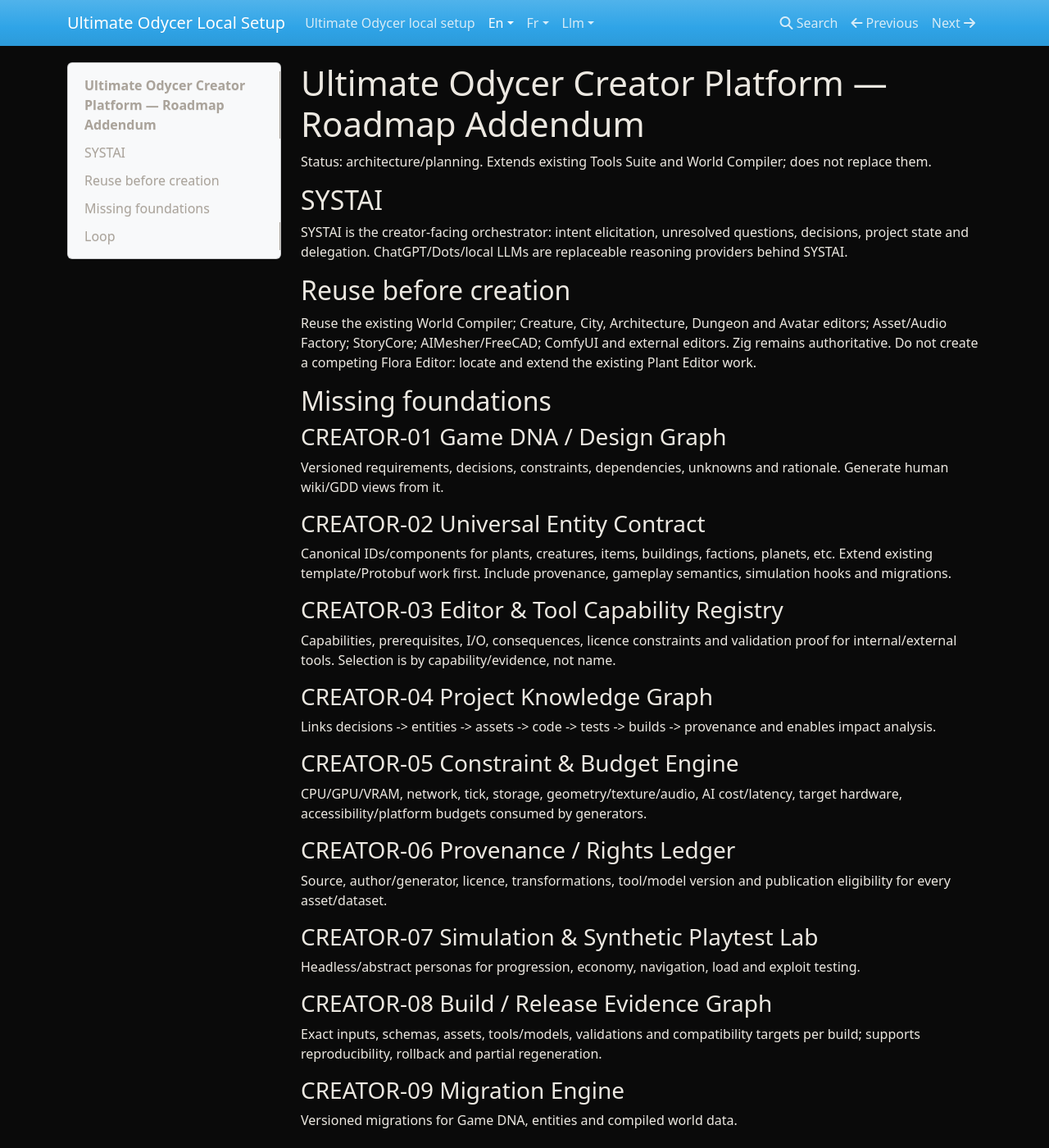
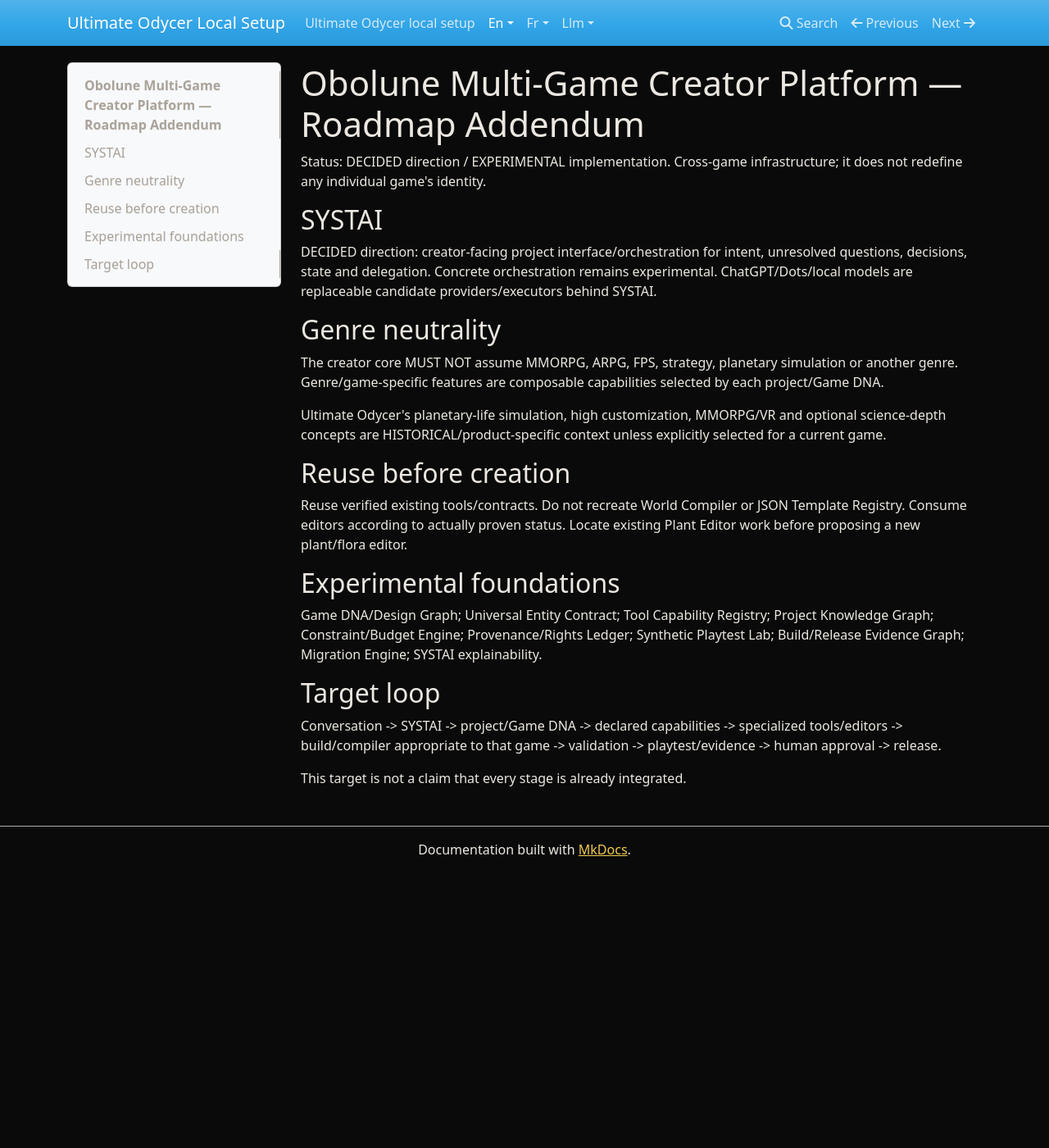
Before and after one commit to zedarvates/ultimate-odycer-docs, an MkDocs documentation site: the page built from docs/en/roadmap/creator-platform.md, in a window 1280 px wide and 1400 px high. Shown: the whole window at 82% size. Built offline with MkDocs 1.6.1, drawn with Linux system fonts in a browser that asks for light colours; some of the changed text lies outside the part shown.

Commit message:
docs: make creator platform multi-game and explicit

```diff
--- a/docs/en/roadmap/creator-platform.md
+++ b/docs/en/roadmap/creator-platform.md
@@ -1,45 +1,22 @@
-# Ultimate Odycer Creator Platform — Roadmap Addendum
+# Obolune Multi-Game Creator Platform — Roadmap Addendum
 
-Status: architecture/planning. Extends existing Tools Suite and World Compiler; does not replace them.
+Status: DECIDED direction / EXPERIMENTAL implementation. Cross-game infrastructure; it does not redefine any individual game's identity.
 
 ## SYSTAI
-SYSTAI is the creator-facing orchestrator: intent elicitation, unresolved questions, decisions, project state and delegation. ChatGPT/Dots/local LLMs are replaceable reasoning providers behind SYSTAI.
+DECIDED direction: creator-facing project interface/orchestration for intent, unresolved questions, decisions, state and delegation. Concrete orchestration remains experimental. ChatGPT/Dots/local models are replaceable candidate providers/executors behind SYSTAI.
+
+## Genre neutrality
+The creator core MUST NOT assume MMORPG, ARPG, FPS, strategy, planetary simulation or another genre. Genre/game-specific features are composable capabilities selected by each project/Game DNA.
+
+Ultimate Odycer's planetary-life simulation, high customization, MMORPG/VR and optional science-depth concepts are HISTORICAL/product-specific context unless explicitly selected for a current game.
 
 ## Reuse before creation
-Reuse the existing World Compiler; Creature, City, Architecture, Dungeon and Avatar editors; Asset/Audio Factory; StoryCore; AIMesher/FreeCAD; ComfyUI and external editors. Zig remains authoritative. Do not create a competing Flora Editor: locate and extend the existing Plant Editor work.
+Reuse verified existing tools/contracts. Do not recreate World Compiler or JSON Template Registry. Consume editors according to actually proven status. Locate existing Plant Editor work before proposing a new plant/flora editor.
 
-## Missing foundations
-### CREATOR-01 Game DNA / Design Graph
-Versioned requirements, decisions, constraints, dependencies, unknowns and rationale. Generate human wiki/GDD views from it.
+## Experimental foundations
+Game DNA/Design Graph; Universal Entity Contract; Tool Capability Registry; Project Knowledge Graph; Constraint/Budget Engine; Provenance/Rights Ledger; Synthetic Playtest Lab; Build/Release Evidence Graph; Migration Engine; SYSTAI explainability.
 
-### CREATOR-02 Universal Entity Contract
-Canonical IDs/components for plants, creatures, items, buildings, factions, planets, etc. Extend existing template/Protobuf work first. Include provenance, gameplay semantics, simulation hooks and migrations.
+## Target loop
+Conversation -> SYSTAI -> project/Game DNA -> declared capabilities -> specialized tools/editors -> build/compiler appropriate to that game -> validation -> playtest/evidence -> human approval -> release.
 
-### CREATOR-03 Editor & Tool Capability Registry
-Capabilities, prerequisites, I/O, consequences, licence constraints and validation proof for internal/external tools. Selection is by capability/evidence, not name.
-
-### CREATOR-04 Project Knowledge Graph
-Links decisions -> entities -> assets -> code -> tests -> builds -> provenance and enables impact analysis.
-
-### CREATOR-05 Constraint & Budget Engine
-CPU/GPU/VRAM, network, tick, storage, geometry/texture/audio, AI cost/latency, target hardware, accessibility/platform budgets consumed by generators.
-
-### CREATOR-06 Provenance / Rights Ledger
-Source, author/generator, licence, transformations, tool/model version and publication eligibility for every asset/dataset.
-
-### CREATOR-07 Simulation & Synthetic Playtest Lab
-Headless/abstract personas for progression, economy, navigation, load and exploit testing.
-
-### CREATOR-08 Build / Release Evidence Graph
-Exact inputs, schemas, assets, tools/models, validations and compatibility targets per build; supports reproducibility, rollback and partial regeneration.
-
-### CREATOR-09 Migration Engine
-Versioned migrations for Game DNA, entities and compiled world data.
-
-### CREATOR-10 SYSTAI Explainability UX
-Show understood intent, assumptions, unresolved choices, planned consequences, estimated cost and proposed changes before consequential execution.
-
-## Loop
-Conversation -> SYSTAI -> Game DNA -> Knowledge Graph -> capability routing -> editors/services -> existing World Compiler/build -> validation -> synthetic playtest -> evidence -> approval -> release.
-
-Generate -> validate -> simulate -> measure -> explain -> approve -> publish.
+This target is not a claim that every stage is already integrated.
```
